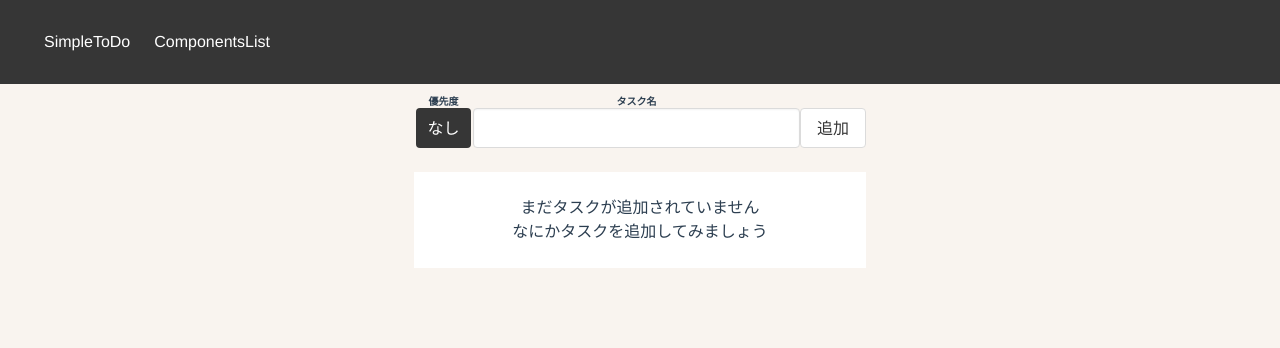
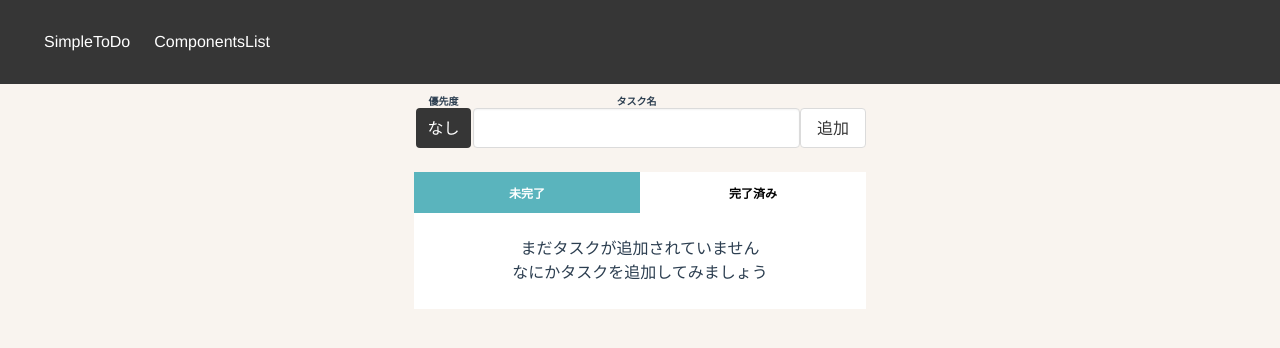
Before and after one commit to Uki884/vue-composition-api-practice, a Vue app: page / in a window 1280 px wide. Shown: the top 348 px of the page. Built offline with nearby package versions, Linux system fonts and the light colour scheme.

Commit message:
微調整

```diff
--- a/src/components/Molecules/Todo/TodoList.vue
+++ b/src/components/Molecules/Todo/TodoList.vue
@@ -90,7 +90,6 @@ export default defineComponent({
     padding: 12px;
   }
   &__empty {
-    margin-top: 24px;
     font-size: 16px;
   }
 }
--- a/src/components/Organisms/TodoContent.vue
+++ b/src/components/Organisms/TodoContent.vue
@@ -8,7 +8,7 @@
       :priority="state.priority"
       label="タスク"
     />
-    <BaseTab v-if="filterTodos.length" :tabList="tabList" />
+    <BaseTab :tabList="tabList" />
     <TodoList
       :todos="filterTodos"
       :todosCount="todosCount"
```
